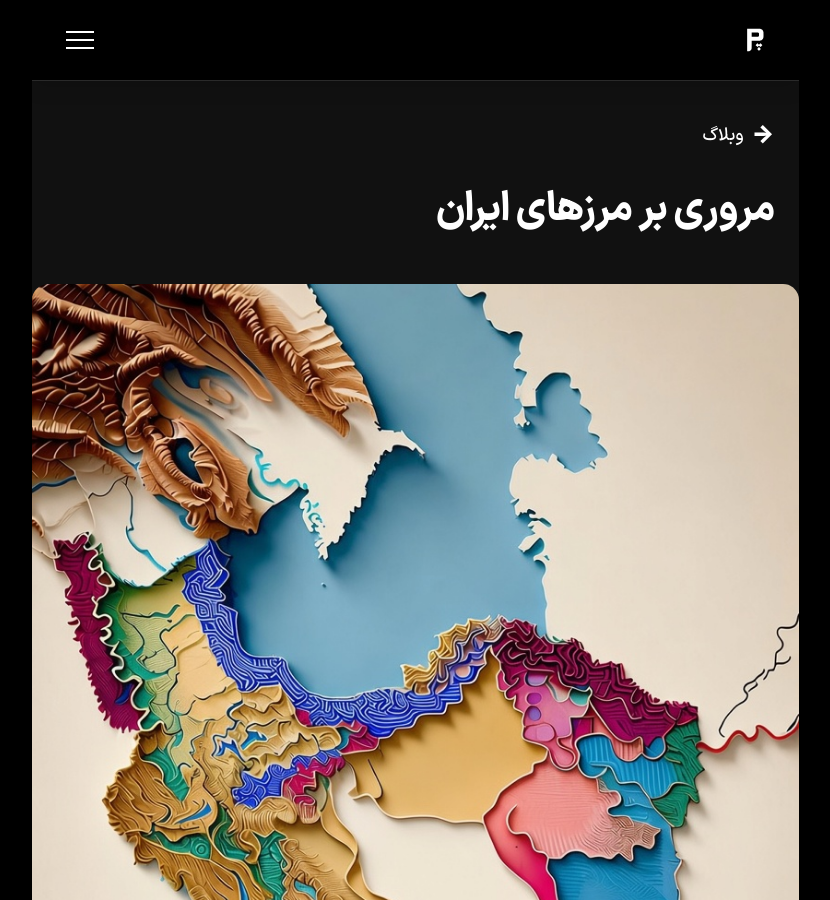
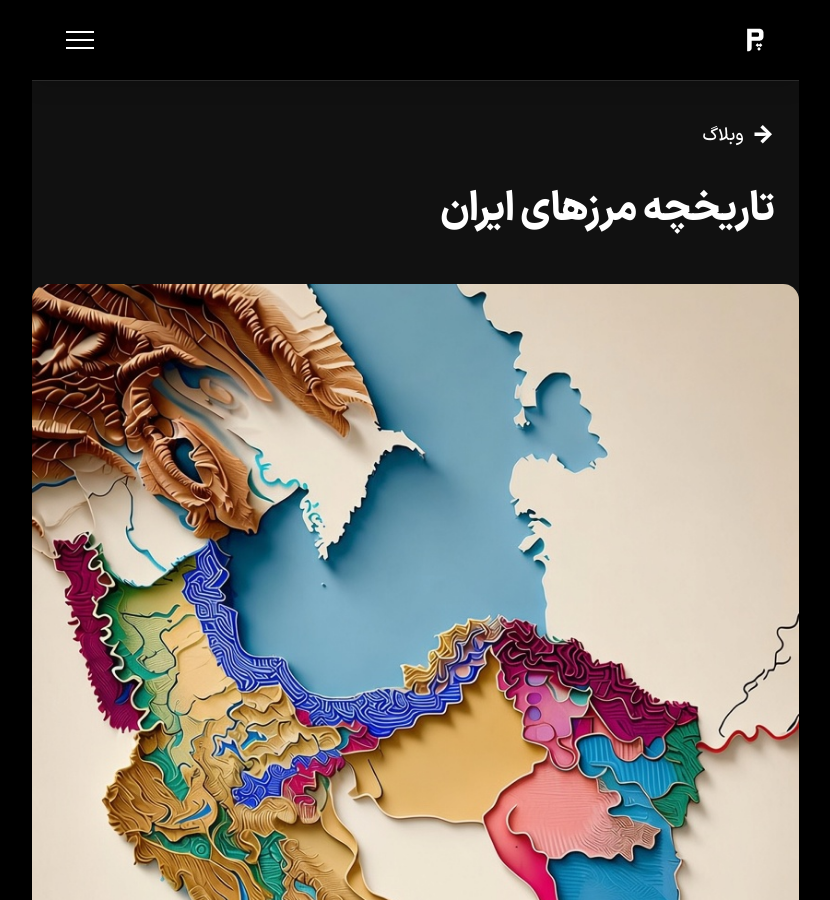
Before and after one commit to darkblog/darkblog.github.io, a Jekyll site: the page built from _posts/2026-8-19-205.md, in a window 1280 px wide and 900 px high. Shown: the whole window, without its empty margins (225-1055 px from the left). Built offline with Jekyll 4.4.1, drawn with Linux system fonts in a browser that asks for light colours.

Commit message:
Update 2026-8-19-205.md

```diff
--- a/_posts/2026-8-19-205.md
+++ b/_posts/2026-8-19-205.md
@@ -1,5 +1,5 @@
 ---
-title: مروری بر مرزهای ایران
+title: تاریخچه مرزهای ایران
 tags: ایران
 image: /blog/iran-marz.jpg
 ---
```
